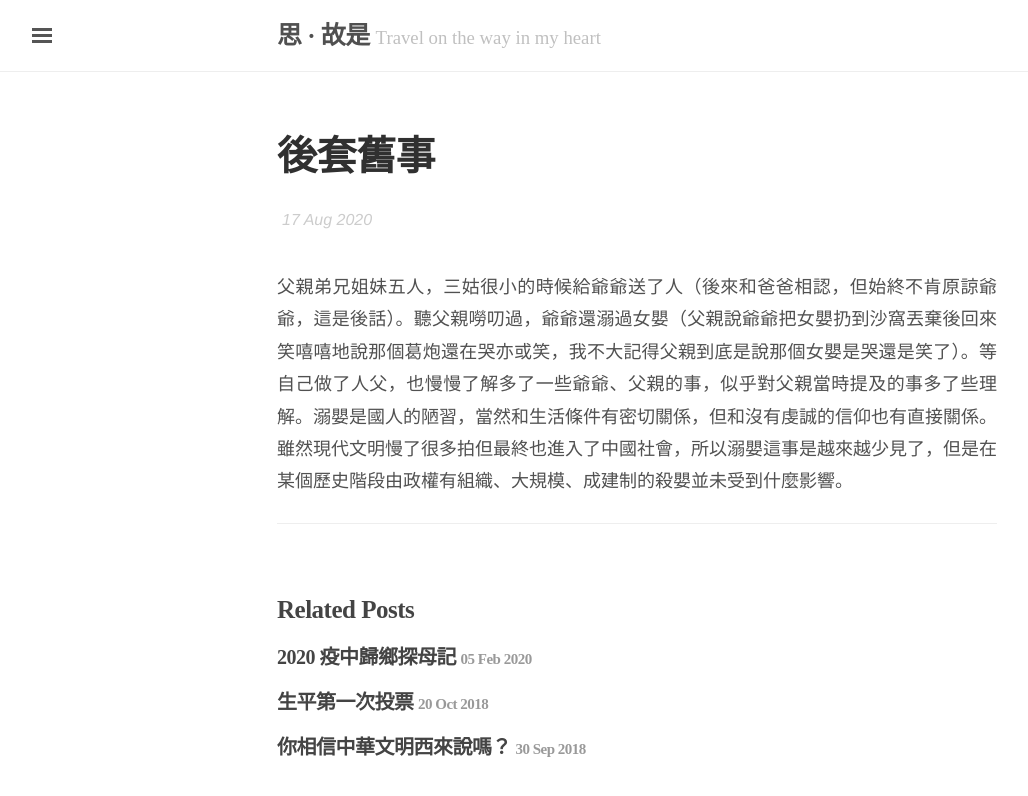
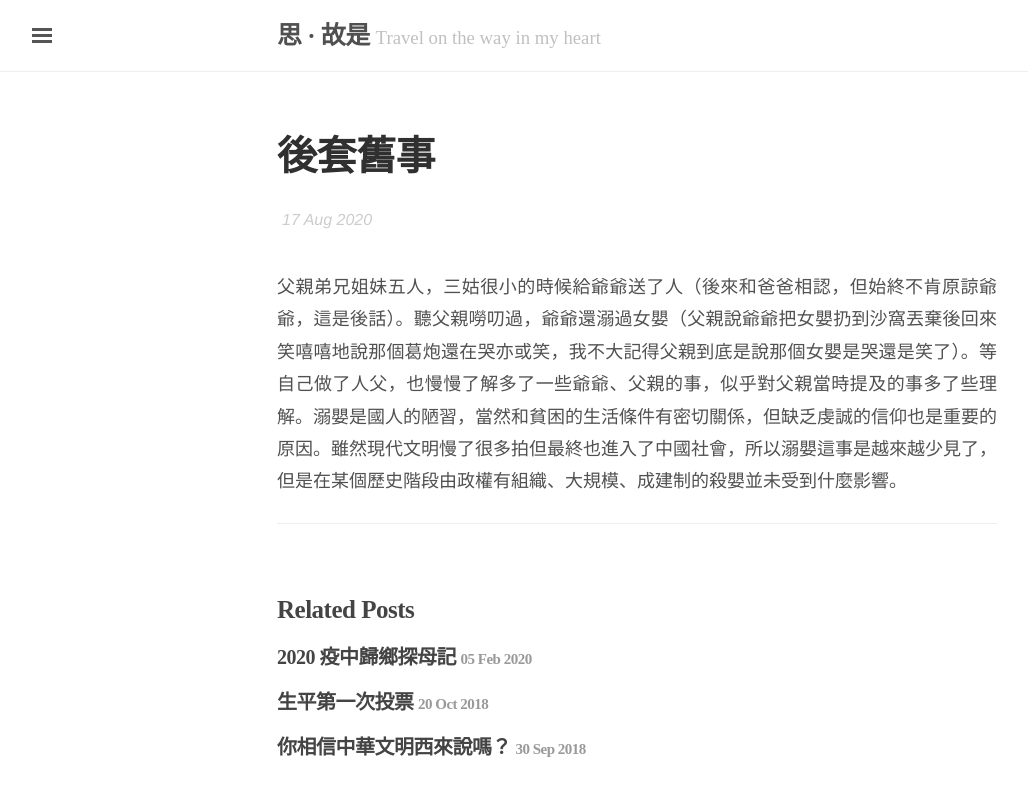
Before and after one commit to Je-pense/blog, a Jekyll site: the page built from _posts/2020-08-17-後套舊事.md, in a window 1280 px wide. Shown: the top 796 px of the page, without its empty margins (3-1031 px from the left). Built offline with Jekyll 4.4.1, drawn with Linux system fonts in a browser that asks for light colours; nearby versions of some CDN libraries; comment, search, counter and statistics services are not loaded.

```diff
--- a/_posts/2020-08-17-後套舊事.md
+++ b/_posts/2020-08-17-後套舊事.md
@@ -1,10 +1,10 @@
 ---
 layout: post
 title: 後套舊事
-description: 九曲十八彎，黃河几字口西頂端是為西套，而几字口橫端便是東套（東套可分成巴彥淖爾平原的後套與土默川平原的前套）。我的祖上大致在滿清中晚期由山西太谷陽邑地區逃荒到關外土默川討生活，再由我的太爺爺攜家帶口在民國初年沿河而上，最後定居到了後套地區。所以，我們是祖上山西人，而在後套已曆五代。
+description: 九曲十八彎，黃河几字口西頂端是為西套，而几字口橫端便是東套（東套可分成巴彥淖爾平原的後套與土默川平原的前套）。我的祖上大致在滿清中晚期由山西太谷陽邑地區逃荒到關外土默川討生活，再由我的太爺爺攜家帶口在民國初年沿河而上，最後定居到了後套地區。所以，我們祖上是山西人，而在後套已曆五代。
 keywords:
   - 後套
   - 走西口
 ---
 
-父親弟兄姐妹五人，三姑很小的時候給爺爺送了人（後來和爸爸相認，但始終不肯原諒爺爺，這是後話）。聽父親嘮叨過，爺爺還溺過女嬰（父親說爺爺把女嬰扔到沙窩丟棄後回來笑嘻嘻地說那個葛炮還在哭亦或笑，我不大記得父親到底是說那個女嬰是哭還是笑了）。等自己做了人父，也慢慢了解多了一些爺爺、父親的事，似乎對父親當時提及的事多了些理解。溺嬰是國人的陋習，當然和生活條件有密切關係，但和沒有虔誠的信仰也有直接關係。雖然現代文明慢了很多拍但最終也進入了中國社會，所以溺嬰這事是越來越少見了，但是在某個歷史階段由政權有組織、大規模、成建制的殺嬰並未受到什麼影響。
+父親弟兄姐妹五人，三姑很小的時候給爺爺送了人（後來和爸爸相認，但始終不肯原諒爺爺，這是後話）。聽父親嘮叨過，爺爺還溺過女嬰（父親說爺爺把女嬰扔到沙窩丟棄後回來笑嘻嘻地說那個葛炮還在哭亦或笑，我不大記得父親到底是說那個女嬰是哭還是笑了）。等自己做了人父，也慢慢了解多了一些爺爺、父親的事，似乎對父親當時提及的事多了些理解。溺嬰是國人的陋習，當然和貧困的生活條件有密切關係，但缺乏虔誠的信仰也是重要的原因。雖然現代文明慢了很多拍但最終也進入了中國社會，所以溺嬰這事是越來越少見了，但是在某個歷史階段由政權有組織、大規模、成建制的殺嬰並未受到什麼影響。
```
Also changed, not shown: 1 other file.
